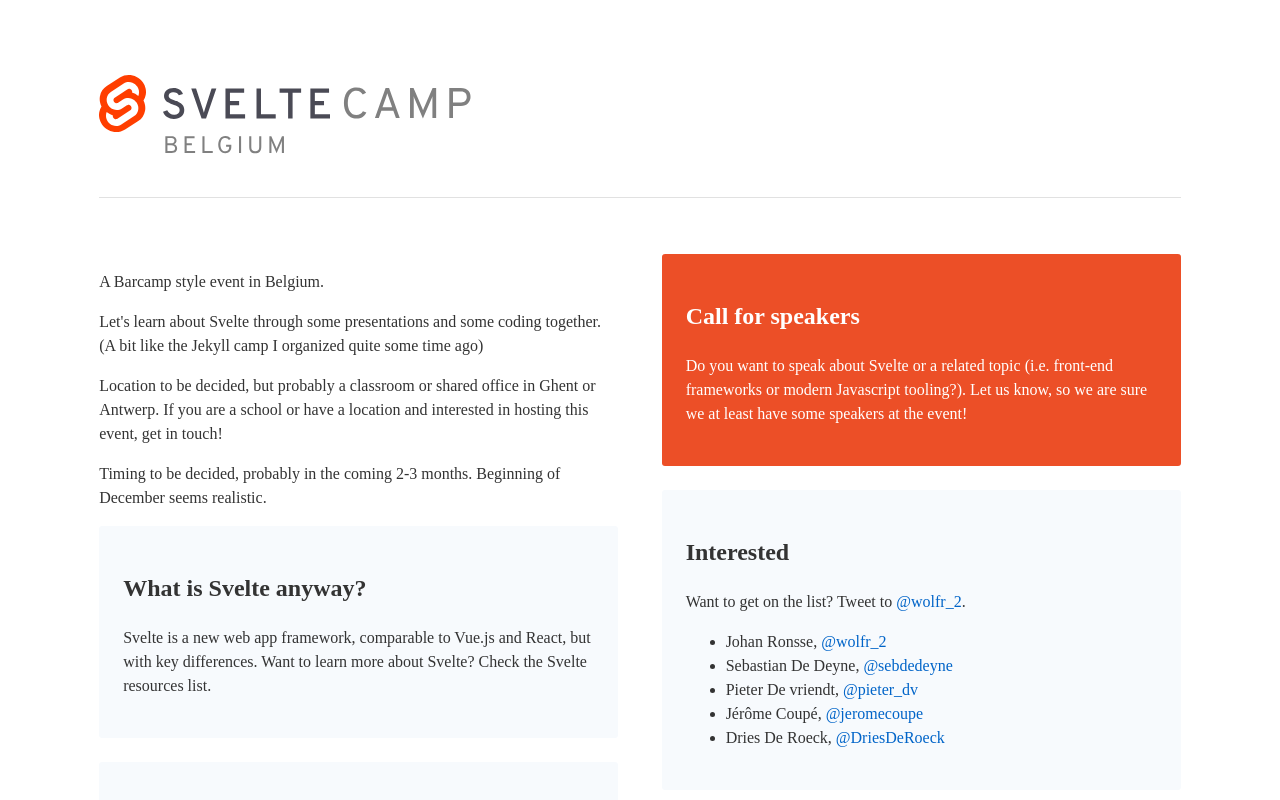
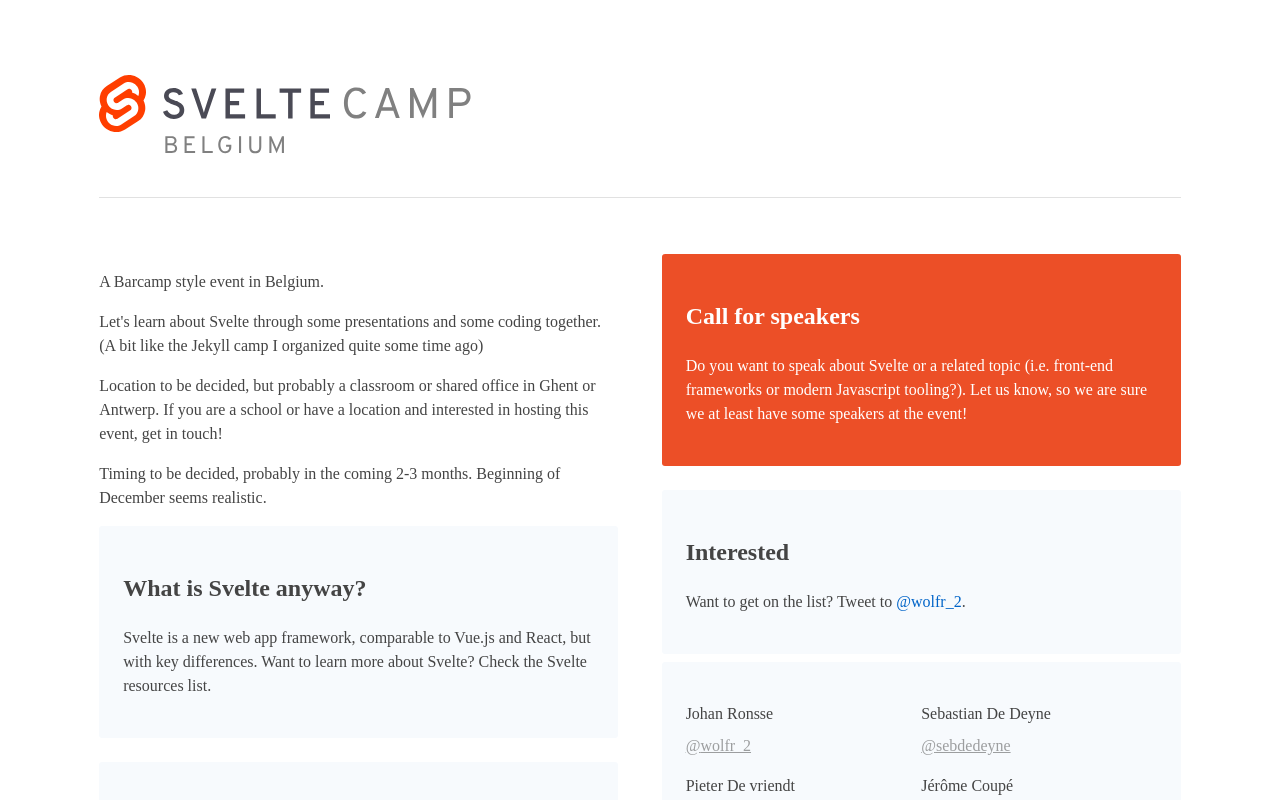
Before and after one commit to mono-company/sveltecamp, a Svelte app: page / in a window 1280 px wide. Shown: the top 800 px of the page. Built offline with nearby package versions, Linux system fonts and the light colour scheme; a web font is replaced by a local one.

Commit message:
Create box element + styling

```diff
--- a/src/App.svelte
+++ b/src/App.svelte
@@ -21,6 +21,8 @@
 			twitter: "DriesDeRoeck"
 		}
 	]
+
+	import Box from './Box.svelte';
 </script>
 
 <style>
@@ -49,15 +51,7 @@
 		margin: 0 auto;
 		padding: 1.2rem;
 		font-family: 'Overpass';
-	}
-
-	.header__logo {
-		margin: 56px 0 36px 0;
-	}
-	.header__divider {
-		height: 1px;
-		background: #C4C4C4;
-		opacity: 0.5;
+		color: #444444;
 	}
 
 	main{
@@ -65,23 +59,40 @@
 		justify-content: space-between;
 		margin-top: 56px;
 	}
+	.header__logo {
+		margin: 56px 0 36px 0;
+	}
+
+	.header__divider {
+		height: 1px;
+		background: #C4C4C4;
+		opacity: 0.5;
+	}
 	.column {
 		width: 48%;
 	}
-
-	.information-block {
-		background: #F7FAFD;
+	.list {
 		border-radius: 3px;
 		padding: 24px;
-		margin-bottom: 24px;
+		margin: -16px 0;
+		background: #F7FAFD;
+		list-style: none;
+		display: flex;
+		flex-wrap: wrap;
 	}
 
-	.call-for-speakers {
-		color: white;
-		background: #EC4F27;
-		border-radius: 3px;
-		padding: 24px;
-		margin-bottom: 24px;
+	.list__item {
+		width: 50%;
+	}
+
+	.list__item p {
+		margin: 1rem 0 .5rem 0;
+	}
+
+	.list__item a {
+		color: #444444;
+		text-decoration: underline;
+		opacity: 0.5;
 	}
 
 </style>
@@ -100,39 +111,39 @@
 			<p>Timing to be decided, probably in the coming 2-3 months. Beginning of December seems realistic.</p>
 		</section>
 
-		<section class="information-block">
+		<Box variant="blue">
 			<h2>What is Svelte anyway?</h2>
 			<p>Svelte is a new web app framework, comparable to Vue.js and React, but with key differences. Want to learn more about Svelte? Check the Svelte resources list.</p>
-		</section>
+		</Box>
 
-		<section class="information-block">
-			<h2>What is an "unconference"?</h2>
+		<Box variant="blue">
+			<h2>What is an “unconference”?</h2>
 			<p>A typical conference is usually expensive, and presented as a big deal. An unconference tries to deliver similar value but the rules are different.
 				The value is created by the audience. At the beginning of the day, we will arrange speaker slots on a whiteboard.
 				Inspired by BarCamp.</p>
-		</section>
+		</Box>
+
 	</div>
 
 	<div class="column">
-		<section class="call-for-speakers">
+		<Box variant="orange">
 			<h2>Call for speakers</h2>
 			<p>Do you want to speak about Svelte or a related topic (i.e. front-end frameworks or modern Javascript tooling?). Let us know, so we are sure we at least have some speakers at the event!</p>
-		</section>
+		</Box>
 
-		<section class="information-block">
+		<Box variant="blue">
 			<h2>Interested</h2>
 			<p>Want to get on the list? Tweet to <a href="https://twitter.com/wolfr_2">@wolfr_2</a>.</p>
+		</Box>
 
-			<ul>
+		<ul class="list">
 			{#each interested as interestedPerson}
-				<li>
-					{interestedPerson.name},
+				<li class="list__item">
+					<p>{interestedPerson.name}</p>
 					<a href="https://twitter.com/{interestedPerson.twitter}">@{interestedPerson.twitter}</a>
-					{#if interestedPerson.location}, {interestedPerson.location}{/if}
 				</li>
 			{/each}
-			</ul>
-		</section>
+		</ul>
 	</div>
 
 </main>
--- /dev/null
+++ b/src/Box.svelte
@@ -0,0 +1,24 @@
+<script>
+    export let variant;
+</script>
+
+<style>
+    .box {
+		border-radius: 3px;
+		padding: 24px;
+		margin-bottom: 24px;
+	}
+
+    .blue {
+        background: #F7FAFD;
+    }
+
+    .orange {
+        background: #EC4F27;
+        color: white;
+    }
+</style>
+
+<div class="box" class:blue={variant=="blue"} class:orange={variant=="orange"}>
+	<slot></slot>
+</div>
```
